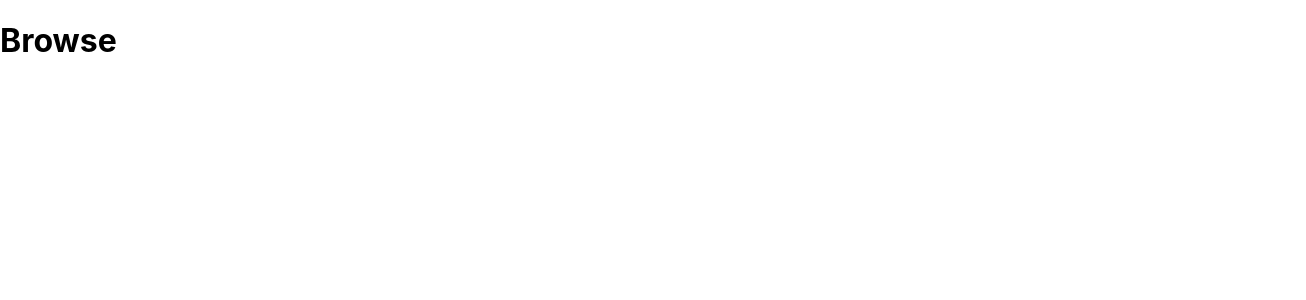
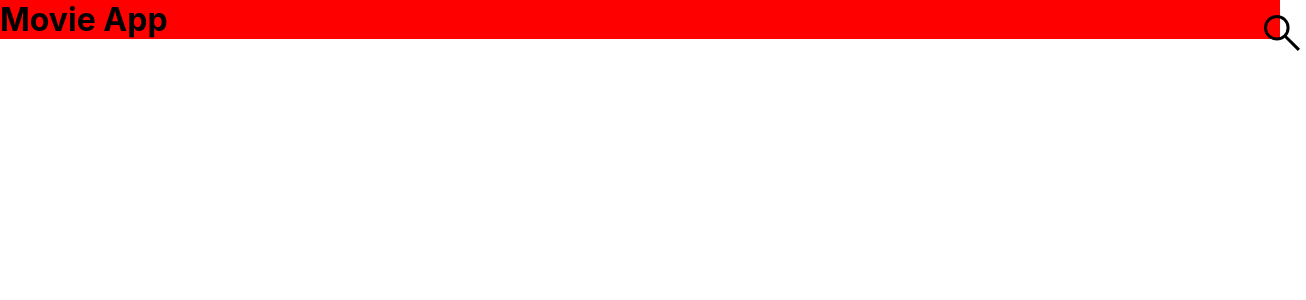
Before and after one commit to sonhoangnhatvi/my_cinema, a React (Create React App) app: page / in a window 1280 px wide. Shown: the top 300 px of the page, 1306 px wide, since content can reach past the window. Built offline with nearby package versions, Linux system fonts and the light colour scheme.

Commit message:
Build Navbar components

```diff
--- /dev/null
+++ b/src/components/Navbar/Navbar.js
@@ -0,0 +1,16 @@
+import React from "react";
+import SearchIcon from "./SearchIcon";
+import classes from "./Navbar.module.css";
+
+const Navbar = () => {
+  return (
+    <div className={classes.navbar}>
+      <h1>Movie App</h1>
+      <span className={classes.icon}>
+        <SearchIcon />
+      </span>
+    </div>
+  );
+};
+
+export default Navbar;
--- /dev/null
+++ b/src/components/Navbar/Navbar.module.css
@@ -0,0 +1,17 @@
+* {
+  margin: 0;
+  padding: 0;
+  border: 0;
+}
+
+.navbar {
+  background-color: red;
+  display: flex;
+  justify-content: space-between;
+  align-items: center;
+}
+
+.icon {
+  width: 1.35rem;
+  height: 1.35rem;
+}
--- /dev/null
+++ b/src/components/Navbar/SearchIcon.js
@@ -0,0 +1,14 @@
+const SearchIcon = () => {
+  return (
+    <svg
+      xmlns="http://www.w3.org/2000/svg"
+      height="48"
+      viewBox="0 -960 960 960"
+      width="48"
+    >
+      <path d="M796-121 533-384q-30 26-69.959 40.5T378-329q-108.162 0-183.081-75Q120-479 120-585t75-181q75-75 181.5-75t181 75Q632-691 632-584.85 632-542 618-502q-14 40-42 75l264 262-44 44ZM377-389q81.25 0 138.125-57.5T572-585q0-81-56.875-138.5T377-781q-82.083 0-139.542 57.5Q180-666 180-585t57.458 138.5Q294.917-389 377-389Z" />
+    </svg>
+  );
+};
+
+export default SearchIcon;
--- a/src/pages/browse/Browse.jsx
+++ b/src/pages/browse/Browse.jsx
@@ -1,11 +1,12 @@
-import React from 'react';
+import React from "react";
+import Navbar from "../../components/Navbar/Navbar";
 
 function Browse() {
-	return (
-		<div className="app">
-			<h1>Browse</h1>
-		</div>
-	);
+  return (
+    <div className="app">
+      <Navbar />
+    </div>
+  );
 }
 
 export default Browse;
```
